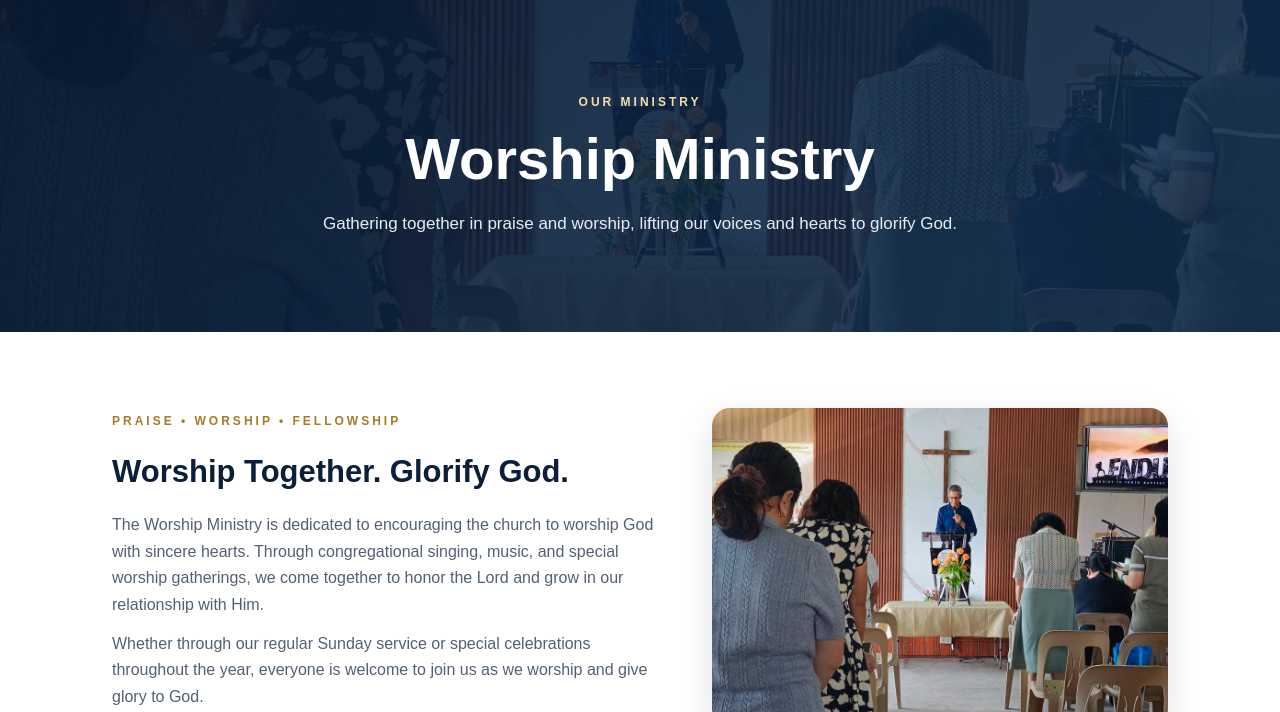
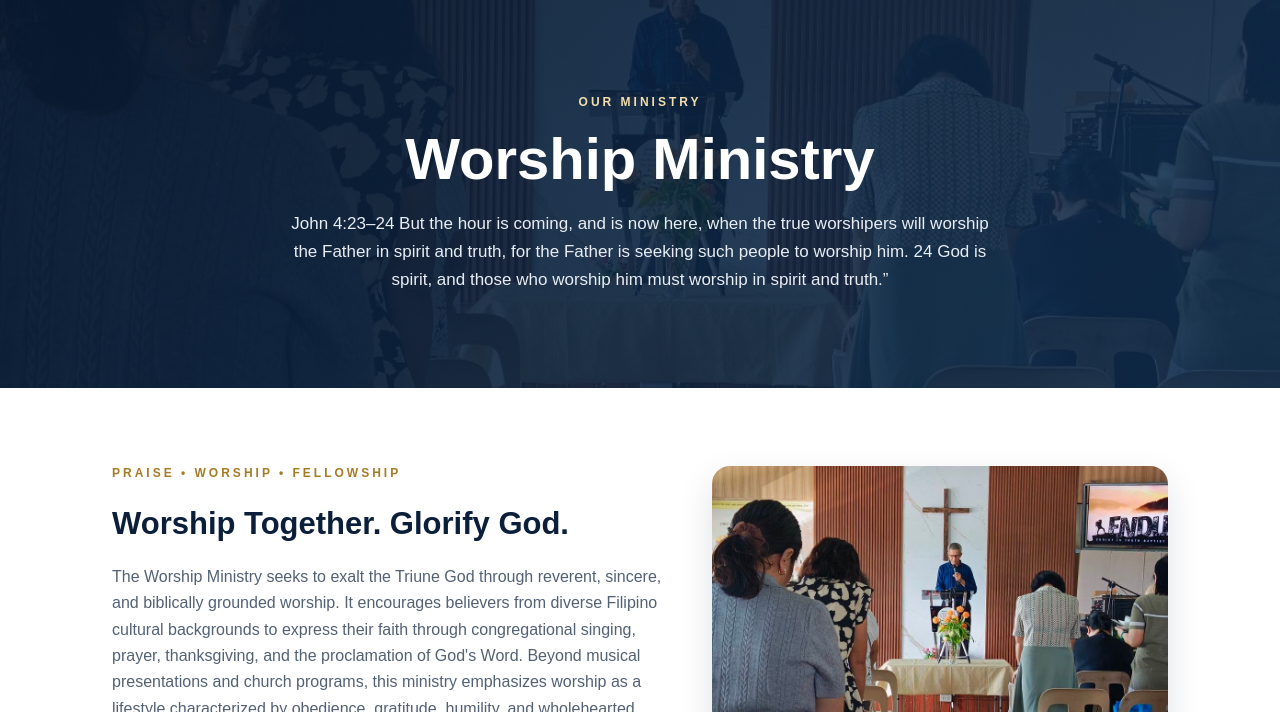
Before and after one commit to edgardataanalyst/citbc, a plain HTML site: page worship-ministry.html in a window 1280 px wide. Shown: the part 88-800 px from the top of the page. Drawn offline with Linux system fonts and the light colour scheme.

Commit message:
Revise worship ministry content for clarity and depth
Updated the worship ministry description to emphasize diverse cultural backgrounds and worship as a lifestyle.

```diff
--- a/worship-ministry.html
+++ b/worship-ministry.html
@@ -188,7 +188,8 @@
     <section class="hero">
       <div class="eyebrow">Our Ministry</div>
       <h1>Worship Ministry</h1>
-      <p>Gathering together in praise and worship, lifting our voices and hearts to glorify God.</p>
+      <p>John 4:23–24 But the hour is coming, and is now here, when the true worshipers will worship the Father in spirit and truth,
+        for the Father is seeking such people to worship him. 24 God is spirit, and those who worship him must worship in spirit and truth.”</p>
     </section>
 
     <section class="section">
@@ -196,8 +197,9 @@
         <div>
           <div class="eyebrow" style="color:#a77b25;">Praise • Worship • Fellowship</div>
           <h2>Worship Together. Glorify God.</h2>
-          <p>The Worship Ministry is dedicated to encouraging the church to worship God with sincere hearts. Through congregational singing, music, and special worship gatherings, we come together to honor the Lord and grow in our relationship with Him.</p>
-          <p>Whether through our regular Sunday service or special celebrations throughout the year, everyone is welcome to join us as we worship and give glory to God.</p>
+          <p>The Worship Ministry seeks to exalt the Triune God through reverent, sincere, and biblically grounded worship. It encourages believers from diverse Filipino cultural
+            backgrounds to express their faith through congregational singing, prayer, thanksgiving, and the proclamation of God's Word. Beyond musical presentations and church programs, this ministry emphasizes worship as a lifestyle characterized by obedience,
+            gratitude, humility, and wholehearted devotion to God. It aims to cultivate a worshiping congregation that honors God in spirit and in truth, regardless of social or economic status.</p>
         </div>
         <div class="intro-image" role="img" aria-label="Worship ministry photo"></div>
       </div>
```
